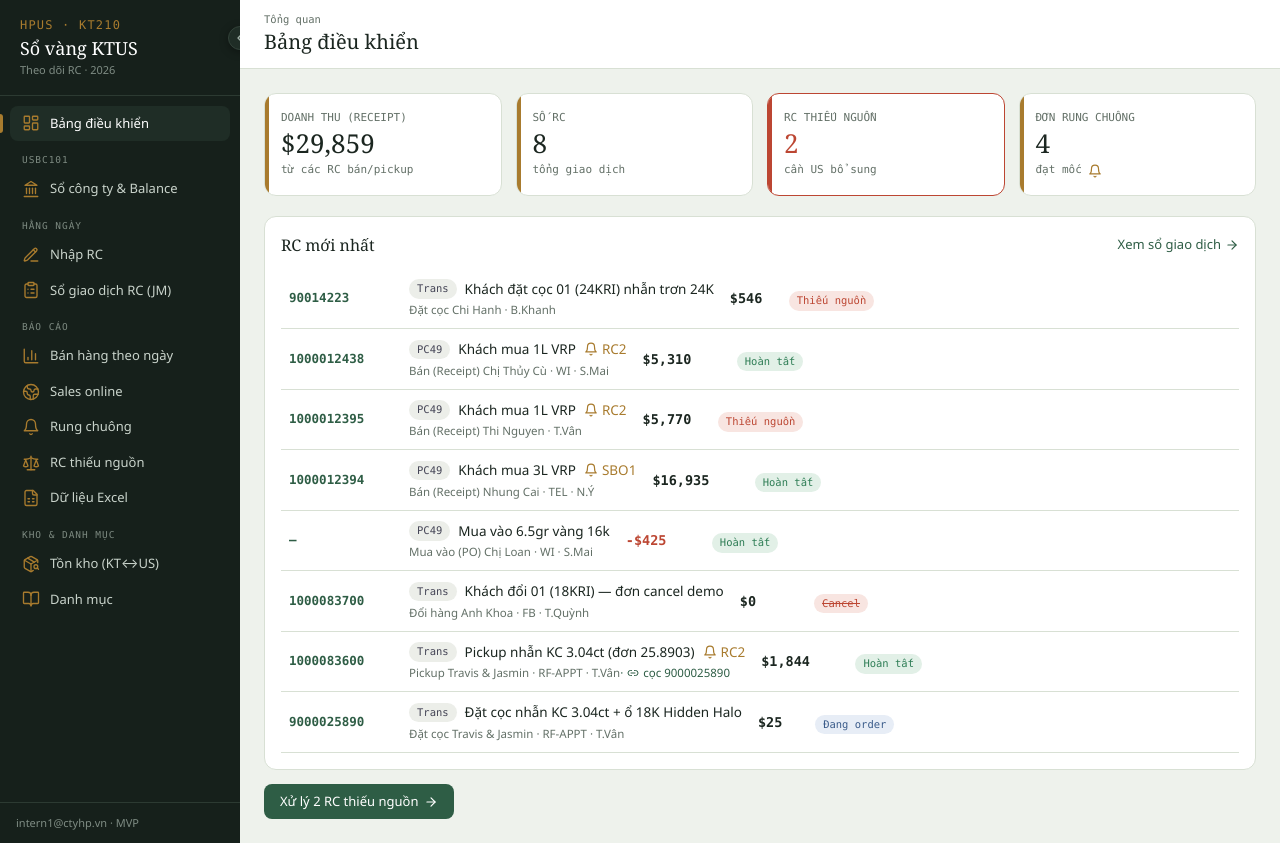
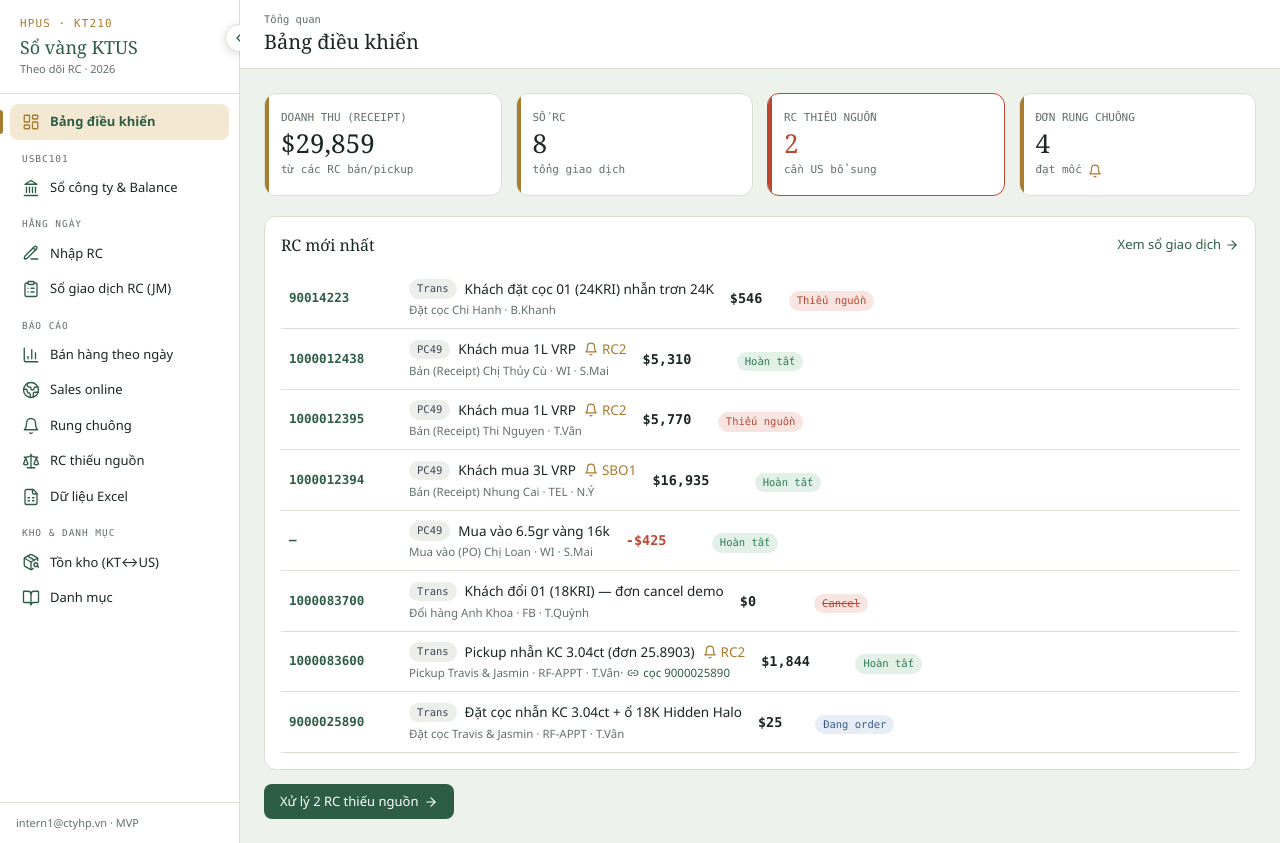
Before and after one commit to quocviet-IT/ktus, a Next.js app: page / in a window 1280 px wide. Built offline with nearby package versions, Linux system fonts and the light colour scheme.

Commit message:
ui(sidebar): doi sang tong sang (nen trang, chu xanh brand, muc chon nen vang nhat); nut thu gon nen trang vien ro de thay

```diff
--- a/src/components/sidebar.tsx
+++ b/src/components/sidebar.tsx
@@ -6,11 +6,11 @@ import {
   BarChart3,
   Bell,
   BookOpen,
+  ChevronLeft,
   ClipboardList,
   FileSpreadsheet,
   Globe2,
   Landmark,
-  ChevronLeft,
   LayoutDashboard,
   PackageSearch,
   PencilLine,
@@ -53,27 +53,27 @@ export default function Sidebar() {
 
   return (
     <aside
-      className={`${collapsed ? "w-[64px]" : "w-[240px]"} relative shrink-0 bg-ink text-[#C9D3CB] flex flex-col min-h-screen sticky top-0 transition-[width] duration-200 ease-in-out`}
+      className={`${collapsed ? "w-[68px]" : "w-[240px]"} relative shrink-0 bg-card text-text border-r border-line flex flex-col min-h-screen sticky top-0 transition-[width] duration-200 ease-in-out`}
     >
-      {/* Nút thu/mở: tròn, nổi trên cạnh phải */}
+      {/* Nút thu/mở: tròn trắng, viền rõ, nổi trên cạnh phải */}
       <button
         type="button"
         onClick={toggle}
         aria-label={collapsed ? "Mở rộng menu" : "Thu gọn menu"}
         title={collapsed ? "Mở rộng menu" : "Thu gọn menu"}
-        className="absolute -right-3 top-[26px] z-20 grid h-6 w-6 place-items-center rounded-full border border-[#33433a] bg-ink2 text-[#9fb0a6] shadow-[0_2px_8px_rgba(0,0,0,0.35)] transition-colors hover:border-accent hover:text-white"
+        className="absolute -right-3.5 top-[24px] z-20 grid h-7 w-7 place-items-center rounded-full border border-line bg-card text-brand shadow-[0_2px_10px_rgba(30,45,35,0.16)] transition-colors hover:border-brand hover:bg-brand hover:text-white"
       >
         <ChevronLeft className={`h-4 w-4 transition-transform duration-200 ${collapsed ? "rotate-180" : ""}`} aria-hidden="true" />
       </button>
 
-      <div className={`flex items-center border-b border-[#2c3a32] ${collapsed ? "px-2 py-4 justify-center" : "px-5 py-4"}`}>
+      <div className={`flex items-center border-b border-line ${collapsed ? "px-2 py-4 justify-center" : "px-5 py-4"}`}>
         {collapsed ? (
-          <div className="grid h-9 w-9 place-items-center rounded-lg bg-ink2 font-serif text-[15px] text-accent">KT</div>
+          <div className="grid h-9 w-9 place-items-center rounded-lg bg-brand font-serif text-[15px] text-white">KT</div>
         ) : (
           <div className="min-w-0">
-            <div className="font-mono text-[12px] tracking-widest text-accent">HPUS · KT210</div>
-            <div className="font-serif text-lg text-white truncate">Sổ vàng KTUS</div>
-            <div className="text-[11px] text-[#7f8c84]">Theo dõi RC · 2026</div>
+            <div className="font-mono text-[11px] tracking-widest text-accent">HPUS · KT210</div>
+            <div className="font-serif text-lg text-brand truncate">Sổ vàng KTUS</div>
+            <div className="text-[11px] text-muted">Theo dõi RC · 2026</div>
           </div>
         )}
       </div>
@@ -85,18 +85,18 @@ export default function Sidebar() {
           return (
             <div key={n.href}>
               {n.group && !collapsed && (
-                <div className="font-mono text-[9.5px] tracking-widest text-[#7d8a81] px-3 pt-3 pb-1 uppercase">{n.group}</div>
+                <div className="font-mono text-[9.5px] tracking-widest text-muted px-3 pt-3 pb-1 uppercase">{n.group}</div>
               )}
-              {n.group && collapsed && <div className="my-2 border-t border-[#2c3a32]" />}
+              {n.group && collapsed && <div className="my-2 border-t border-line" />}
               <Link
                 href={n.href}
                 title={collapsed ? n.label : undefined}
-                className={`flex items-center gap-2.5 rounded-lg text-[13px] relative ${collapsed ? "px-0 py-2 justify-center" : "px-3 py-2"} ${
-                  active ? "bg-ink2 text-white" : "hover:bg-ink2 hover:text-white"
+                className={`flex items-center gap-2.5 rounded-lg text-[13px] relative ${collapsed ? "px-0 py-2.5 justify-center" : "px-3 py-2"} ${
+                  active ? "bg-accentSoft text-brand font-semibold" : "text-text hover:bg-band"
                 }`}
               >
-                {active && <span className={`absolute top-2 bottom-2 w-[3px] bg-accent rounded-r ${collapsed ? "left-0" : "-left-2.5"}`} />}
-                <Icon className="h-[18px] w-[18px] shrink-0 text-accent" aria-hidden="true" strokeWidth={1.8} />
+                {active && <span className={`absolute top-1.5 bottom-1.5 w-[3px] bg-accent rounded-r ${collapsed ? "left-0" : "-left-2.5"}`} />}
+                <Icon className={`h-[18px] w-[18px] shrink-0 ${active ? "text-accent" : "text-brand"}`} aria-hidden="true" strokeWidth={1.8} />
                 {!collapsed && <span className="truncate">{n.label}</span>}
               </Link>
             </div>
@@ -105,7 +105,7 @@ export default function Sidebar() {
       </nav>
 
       {!collapsed && (
-        <div className="px-4 py-3 border-t border-[#2c3a32] text-[11px] text-[#7f8c84]">
+        <div className="px-4 py-3 border-t border-line text-[11px] text-muted">
           intern1@ctyhp.vn · MVP
         </div>
       )}
```
Also changed, not shown: package.json (+14 -13 lines), 1 other file (tests, documents, lock files or other folders).
